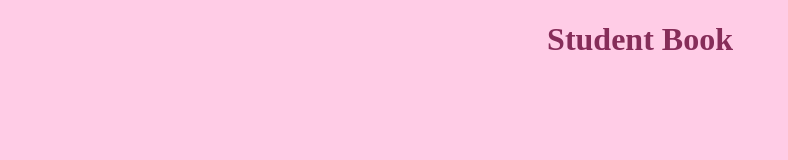
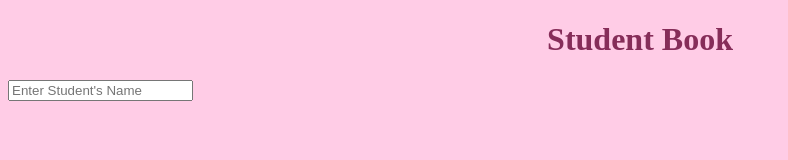
Before and after one commit to hemangimahale10/student-book-repo, a plain HTML site: page index.html in a window 1280 px wide. Shown: the whole page, without its empty margins (0-788 px from the left). Drawn offline with Linux system fonts and the light colour scheme.

Commit message:
input box is created

```diff
--- a/index.html
+++ b/index.html
@@ -8,5 +8,7 @@
 </head>
 <body>
     <h1 class="heading"> Student Book </h1>
+
+    <input class="input-text" type="text" id="student-name" placeholder="Enter Student's Name">
 </body>
 </html>
```
